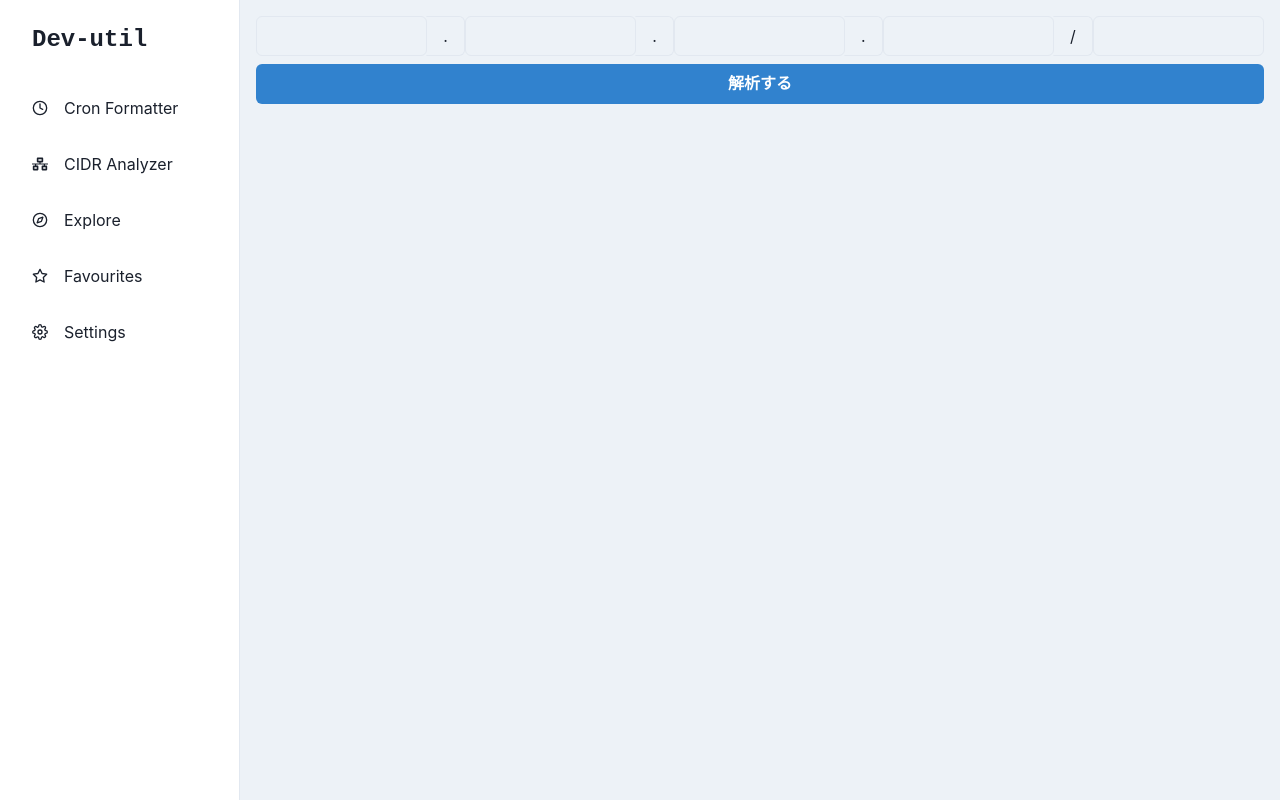
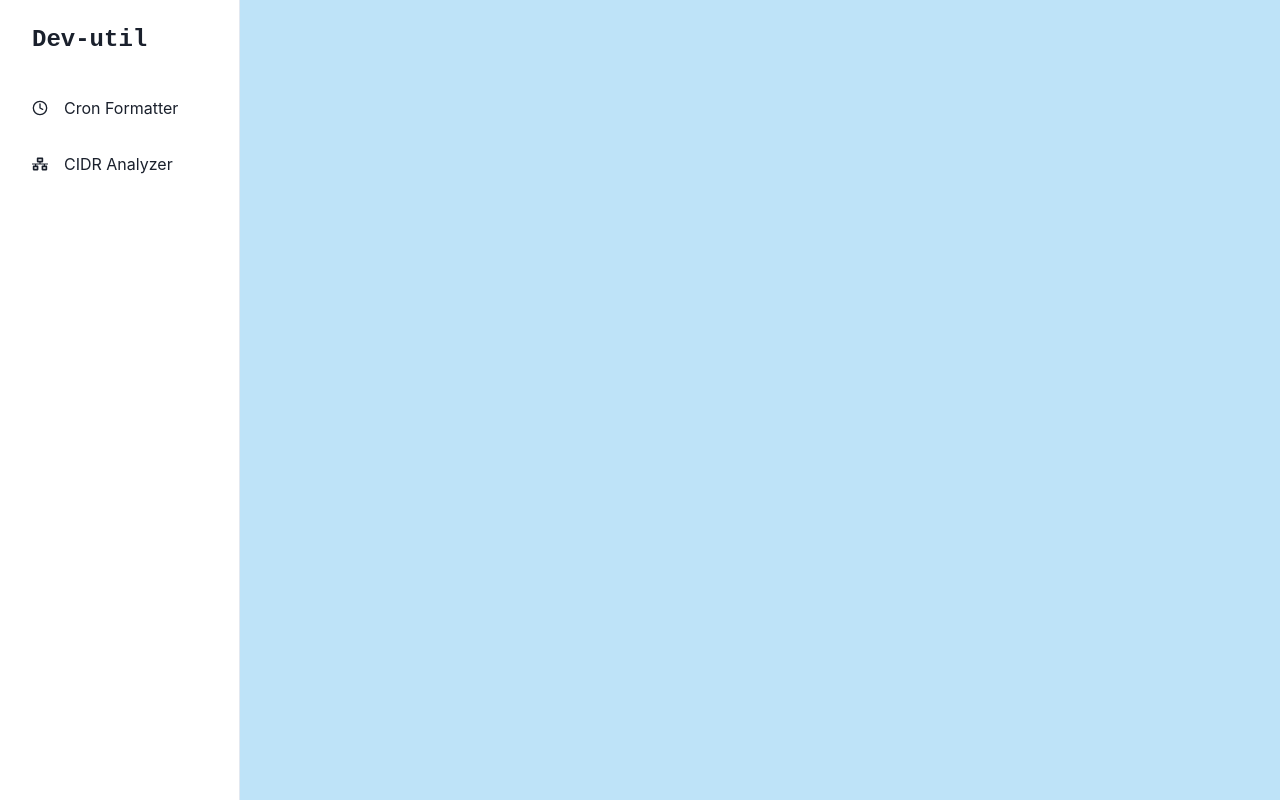
Before and after one commit to iwahara/dev-util, a React (Create React App) app: page / in a window 1280 px wide. Built offline with nearby package versions, Linux system fonts and the light colour scheme.

Commit message:
画面の遷移できた

```diff
--- a/src/App.tsx
+++ b/src/App.tsx
@@ -1,22 +1,19 @@
-import React from 'react';
-import './App.css';
-import { ChakraProvider } from '@chakra-ui/react';
-import { ColorModeScript } from '@chakra-ui/react'
-import theme from './theme';
-import CronParser from './components/CronParser'
-import SimpleSidebar from './components/SideBar';
-import CidrAnalyzer from './components/CidrAnalyzer';
+import React from "react";
+import "./App.css";
+import { ChakraProvider } from "@chakra-ui/react";
+import { ColorModeScript } from "@chakra-ui/react";
+import theme from "./theme";
+import CronParser from "./components/CronParser";
+import SimpleSidebar from "./components/SideBar";
+import CidrAnalyzer from "./components/CidrAnalyzer";
 
-class App extends React.Component {
-
-  render(){
-    return (
-      <ChakraProvider>
-        <ColorModeScript initialColorMode={theme.config.initialColorMode} />
-        <SimpleSidebar children={<CidrAnalyzer />} />
-      </ChakraProvider>
-    );
-  }
+function App() {
+  return (
+    <ChakraProvider>
+      <ColorModeScript initialColorMode={theme.config.initialColorMode} />
+      <SimpleSidebar />
+    </ChakraProvider>
+  );
 }
 
 export default App;
--- a/src/components/CidrAnalyzer.tsx
+++ b/src/components/CidrAnalyzer.tsx
@@ -1,6 +1,16 @@
-import { HStack, VStack, Input, InputGroup, InputRightAddon, NumberInput, NumberInputField, Button, useToast } from "@chakra-ui/react";
+import {
+  HStack,
+  VStack,
+  Input,
+  InputGroup,
+  InputRightAddon,
+  NumberInput,
+  NumberInputField,
+  Button,
+  useToast,
+} from "@chakra-ui/react";
 import { useState } from "react";
-import { invoke } from '@tauri-apps/api/tauri';
+import { invoke } from "@tauri-apps/api/tauri";
 import {
   Table,
   Thead,
@@ -11,8 +21,7 @@ import {
   Td,
   TableCaption,
   TableContainer,
-  } from '@chakra-ui/react'
-
+} from "@chakra-ui/react";
 
 interface CidrAnalyzerRequest {
   first_octet: Number;
@@ -23,17 +32,17 @@ interface CidrAnalyzerRequest {
 }
 
 interface CidrAnalyzerResponse {
-    formatted_ip: String,
-    formatted_cidr: String,
-    subnet: String,
-    ip_address_range_start: String,
-    ip_address_range_end: String,
-    address_range_length: Number,
-    network_ip_address: String,
-    broadcast_ip_address: String,
+  formatted_ip: String;
+  formatted_cidr: String;
+  subnet: String;
+  ip_address_range_start: String;
+  ip_address_range_end: String;
+  address_range_length: Number;
+  network_ip_address: String;
+  broadcast_ip_address: String;
 }
 
-function CidrAnalyzer(){
+function CidrAnalyzer() {
   const [buttonDisabled, setButtonDisabled] = useState(false);
   const [firstOctet, setFirstOctet] = useState(0);
   const [secondOctet, setSecondOctet] = useState(0);
@@ -42,33 +51,36 @@ function CidrAnalyzer(){
   const [prefixLen, setPrefixLen] = useState(0);
   const [response, setResponse] = useState<CidrAnalyzerResponse>();
 
-    const toast = useToast()
+  const toast = useToast();
 
-    function commandCidrAnalyzer(){
+  function commandCidrAnalyzer() {
     setButtonDisabled(true);
 
-        const req  = {
-            req:{
+    const req = {
+      req: {
         first_octet: firstOctet,
         second_octet: secondOctet,
         third_octet: thirdOctet,
         fourth_octet: fourthOctet,
         prefix_len: prefixLen,
-            }
+      },
     };
-        invoke<CidrAnalyzerResponse>('command_cidr_analyzer', req).then(res => {
+    invoke<CidrAnalyzerResponse>("command_cidr_analyzer", req)
+      .then((res) => {
         console.log(res);
         setResponse(res);
-        }).catch(message => {
-            console.error('command_cidr_analyzer', message);
+      })
+      .catch((message) => {
+        console.error("command_cidr_analyzer", message);
         toast({
-                title: 'CIDR 解析エラー',
+          title: "CIDR 解析エラー",
           description: message,
-                status: 'error',
+          status: "error",
           duration: 5000,
           isClosable: true,
+        });
       })
-        }).finally(() =>{
+      .finally(() => {
         setButtonDisabled(false);
       });
   }
@@ -77,30 +89,61 @@ function CidrAnalyzer(){
     <div>
       <VStack align="left">
         <InputGroup>
-                    <NumberInput min={0} max={255} onChange={(value) => setFirstOctet(Number(value))}>
+          <NumberInput
+            defaultValue={0}
+            min={0}
+            max={255}
+            onChange={(value) => setFirstOctet(Number(value))}
+          >
             <NumberInputField />
           </NumberInput>
-                    <InputRightAddon children='.' />
-                    <NumberInput min={0} max={255} onChange={(value) => setSecondOctet(Number(value))}>
+          <InputRightAddon children="." />
+          <NumberInput
+            defaultValue={0}
+            min={0}
+            max={255}
+            onChange={(value) => setSecondOctet(Number(value))}
+          >
             <NumberInputField />
           </NumberInput>
-                    <InputRightAddon children='.' />
-                    <NumberInput min={0} max={255} onChange={(value) => setThirdOctet(Number(value))}>
+          <InputRightAddon children="." />
+          <NumberInput
+            defaultValue={0}
+            min={0}
+            max={255}
+            onChange={(value) => setThirdOctet(Number(value))}
+          >
             <NumberInputField />
           </NumberInput>
-                    <InputRightAddon children='.' />
-                    <NumberInput min={0} max={255} onChange={(value) => setFourthOctet(Number(value))}>
+          <InputRightAddon children="." />
+          <NumberInput
+            defaultValue={0}
+            min={0}
+            max={255}
+            onChange={(value) => setFourthOctet(Number(value))}
+          >
             <NumberInputField />
           </NumberInput>
-                    <InputRightAddon children='/' />
-                    <NumberInput min={0} max={32} onChange={(value) => setPrefixLen(Number(value))}>
+          <InputRightAddon children="/" />
+          <NumberInput
+            defaultValue={0}
+            min={0}
+            max={32}
+            onChange={(value) => setPrefixLen(Number(value))}
+          >
             <NumberInputField />
           </NumberInput>
         </InputGroup>
-                <Button onClick={commandCidrAnalyzer} colorScheme='blue' disabled={buttonDisabled}>解析する</Button>
-                {response &&
+        <Button
+          onClick={commandCidrAnalyzer}
+          colorScheme="blue"
+          disabled={buttonDisabled}
+        >
+          解析する
+        </Button>
+        {response && (
           <TableContainer>
-                        <Table variant='simple' colorScheme="blue">
+            <Table variant="simple" colorScheme="blue">
               <Thead>
                 <Tr>
                   <Th>項目</Th>
@@ -122,7 +165,10 @@ function CidrAnalyzer(){
                 </Tr>
                 <Tr>
                   <Td>IPアドレスの範囲</Td>
-                                <Td>{response?.ip_address_range_start} - {response?.ip_address_range_end}</Td>
+                  <Td>
+                    {response?.ip_address_range_start} -{" "}
+                    {response?.ip_address_range_end}
+                  </Td>
                 </Tr>
                 <Tr>
                   <Td>IPアドレス数</Td>
@@ -145,7 +191,7 @@ function CidrAnalyzer(){
               </Tfoot>
             </Table>
           </TableContainer>
-                }
+        )}
       </VStack>
     </div>
   );
--- a/src/components/SideBar.tsx
+++ b/src/components/SideBar.tsx
@@ -1,4 +1,4 @@
-import React, { ReactNode } from 'react';
+import React, { ReactNode, useState } from "react";
 import {
   IconButton,
   Box,
@@ -13,42 +13,36 @@ import {
   useDisclosure,
   BoxProps,
   FlexProps,
-} from '@chakra-ui/react';
-import {
-  FiClock,
-  FiCompass,
-  FiStar,
-  FiSettings,
-  FiMenu,
-} from 'react-icons/fi';
+} from "@chakra-ui/react";
+import { FiClock, FiCompass, FiStar, FiSettings, FiMenu } from "react-icons/fi";
 
-import{
-  FaNetworkWired
-} from 'react-icons/fa';
+import { FaNetworkWired } from "react-icons/fa";
 
-import { IconType } from 'react-icons';
+import { IconType } from "react-icons";
+import CidrAnalyzer from "./CidrAnalyzer";
+import CronParser from "./CronParser";
 
 type ReactText = string | number;
 
 interface LinkItemProps {
   name: string;
   icon: IconType;
+  content: ReactNode;
 }
 const LinkItems: Array<LinkItemProps> = [
-  { name: 'Cron Formatter', icon: FiClock },
-  { name: 'CIDR Analyzer', icon: FaNetworkWired },
-  { name: 'Explore', icon: FiCompass },
-  { name: 'Favourites', icon: FiStar },
-  { name: 'Settings', icon: FiSettings },
+  { name: "Cron Formatter", icon: FiClock, content: <CronParser /> },
+  { name: "CIDR Analyzer", icon: FaNetworkWired, content: <CidrAnalyzer /> },
 ];
 
-export default function SimpleSidebar({ children }: { children: ReactNode }) {
+export default function SimpleSidebar() {
   const { isOpen, onOpen, onClose } = useDisclosure();
+  const [child, setChild] = useState<ReactNode>();
   return (
-    <Box minH="100vh" bg={useColorModeValue('gray.100', 'gray.900')}>
+    <Box minH="100vh" bg={useColorModeValue("blue.100", "blue.900")}>
       <SidebarContent
         onClose={() => onClose}
-        display={{ base: 'none', md: 'block' }}
+        display={{ base: "none", md: "block" }}
+        setChild={setChild}
       />
       <Drawer
         autoFocus={false}
@@ -57,15 +51,16 @@ export default function SimpleSidebar({ children }: { children: ReactNode }) {
         onClose={onClose}
         returnFocusOnClose={false}
         onOverlayClick={onClose}
-        size="full">
+        size="full"
+      >
         <DrawerContent>
-          <SidebarContent onClose={onClose} />
+          <SidebarContent onClose={onClose} setChild={setChild} />
         </DrawerContent>
       </Drawer>
       {/* mobilenav */}
-      <MobileNav display={{ base: 'flex', md: 'none' }} onOpen={onOpen} />
+      <MobileNav display={{ base: "flex", md: "none" }} onOpen={onOpen} />
       <Box ml={{ base: 0, md: 60 }} p="4">
-        {children}
+        {child}
       </Box>
     </Box>
   );
@@ -73,26 +68,32 @@ export default function SimpleSidebar({ children }: { children: ReactNode }) {
 
 interface SidebarProps extends BoxProps {
   onClose: () => void;
+  setChild: (child: ReactNode) => void;
 }
 
-const SidebarContent = ({ onClose, ...rest }: SidebarProps) => {
+const SidebarContent = ({ onClose, setChild, ...rest }: SidebarProps) => {
   return (
     <Box
-      bg={useColorModeValue('white', 'gray.900')}
+      bg={useColorModeValue("white", "gray.900")}
       borderRight="1px"
-      borderRightColor={useColorModeValue('gray.200', 'gray.700')}
-      w={{ base: 'full', md: 60 }}
+      borderRightColor={useColorModeValue("gray.200", "gray.700")}
+      w={{ base: "full", md: 60 }}
       pos="fixed"
       h="full"
-      {...rest}>
+      {...rest}
+    >
       <Flex h="20" alignItems="center" mx="8" justifyContent="space-between">
         <Text fontSize="2xl" fontFamily="monospace" fontWeight="bold">
           Dev-util
         </Text>
-        <CloseButton display={{ base: 'flex', md: 'none' }} onClick={onClose} />
+        <CloseButton display={{ base: "flex", md: "none" }} onClick={onClose} />
       </Flex>
       {LinkItems.map((link) => (
-        <NavItem key={link.name} icon={link.icon}>
+        <NavItem
+          key={link.name}
+          icon={link.icon}
+          onClick={(event) => setChild(link.content)}
+        >
           {link.name}
         </NavItem>
       ))}
@@ -106,7 +107,11 @@ interface NavItemProps extends FlexProps {
 }
 const NavItem = ({ icon, children, ...rest }: NavItemProps) => {
   return (
-    <Link href="#" style={{ textDecoration: 'none' }} _focus={{ boxShadow: 'none' }}>
+    <Link
+      href="#"
+      style={{ textDecoration: "none" }}
+      _focus={{ boxShadow: "none" }}
+    >
       <Flex
         align="center"
         p="4"
@@ -115,16 +120,17 @@ const NavItem = ({ icon, children, ...rest }: NavItemProps) => {
         role="group"
         cursor="pointer"
         _hover={{
-          bg: 'cyan.400',
-          color: 'white',
+          bg: "cyan.400",
+          color: "white",
         }}
-        {...rest}>
+        {...rest}
+      >
         {icon && (
           <Icon
             mr="4"
             fontSize="16"
             _groupHover={{
-              color: 'white',
+              color: "white",
             }}
             as={icon}
           />
@@ -145,11 +151,12 @@ const MobileNav = ({ onOpen, ...rest }: MobileProps) => {
       px={{ base: 4, md: 24 }}
       height="20"
       alignItems="center"
-      bg={useColorModeValue('white', 'gray.900')}
+      bg={useColorModeValue("white", "gray.900")}
       borderBottomWidth="1px"
-      borderBottomColor={useColorModeValue('gray.200', 'gray.700')}
+      borderBottomColor={useColorModeValue("gray.200", "gray.700")}
       justifyContent="flex-start"
-      {...rest}>
+      {...rest}
+    >
       <IconButton
         variant="outline"
         onClick={onOpen}
```
Also changed, not shown: src/components/CronParser.tsx (+61 -38 lines). Lines whose indentation alone changed are shown as unchanged.
